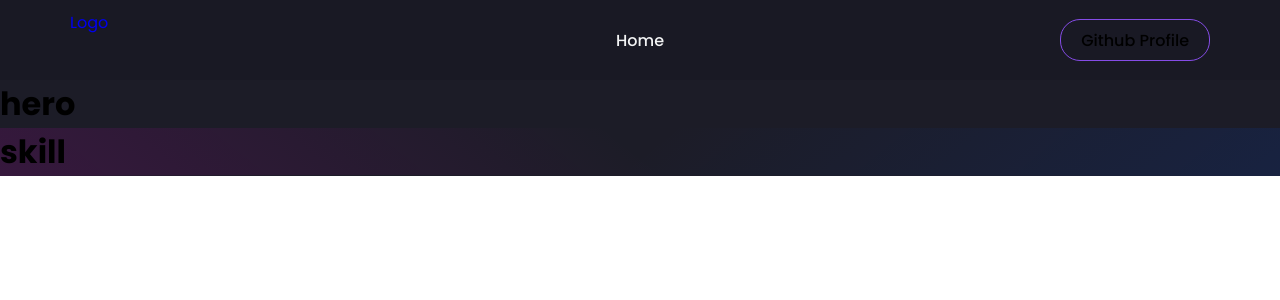
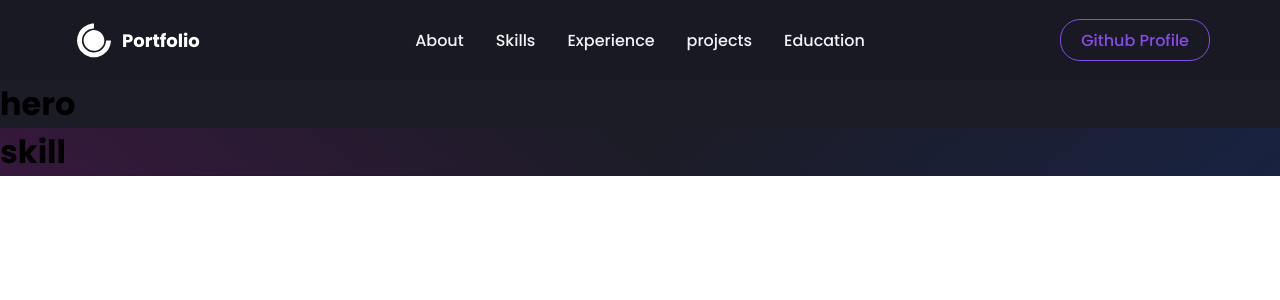
Before and after one commit to Nirosh-Edirisinghe/portfolio, a React (Vite) app: page / in a window 1280 px wide. Shown: the top 300 px of the page. Built offline with nearby package versions, Linux system fonts and the light colour scheme; a web font is replaced by a local one.

Commit message:
Add Navbar style

```diff
--- a/src/Components/Navbar/Navbar.jsx
+++ b/src/Components/Navbar/Navbar.jsx
@@ -1,123 +1,60 @@
 import React from 'react';
-import {Link as LinkR} from 'react-router-dom';
-import styled from 'styled-components';
+import { Nav, NavLink, NavContainer, Span, NavLogo, NavItems, GithubButton, ButtonContainer, MobileIcon, MobileMenu,MobileMenuLink } from './NavbarStyle'
+import { DiCssdeck } from 'react-icons/di';
+import { FaBars } from 'react-icons/fa';
+import { useTheme } from 'styled-components';
+import { useState } from 'react';
 
-const Nav = styled.div`
-  background-color: ${({theme}) => theme.card_light};
-  height:80px;
-   display:flex;
-   justify-content:center;
-   align-items:center;
-   font-size:1rem;
-   position:sticky;
-   top:0;
-   z-index:10;
-   @media screen and (max-width:960px){
-      transition:0.8s all ease;
-   }
-  `;
-const NavContainer = styled.div`
-  display:flex;
-  justify-content:space-between;
-  height:60px;
-  z-index:1;
-  width:100%;
-  padding:0 24px;
-  max-width:1200px;
-  `;
 
-const NavLogo = styled(LinkR)`
-  width:80%;
-  padding : 0 6px;
-  display:flex;
-  jstify-self:flex-start;
-  crsor:pointer;
-  text-decoration:none;
-  algn-items:center;
-  @media screen and (max-width:740px){
-  padding:0 0px;}`;
-
-const MobileIcon = styled.div`
-  display:none;
-  @media screen and (max-width:768px){
-    display:block;
-    position:absolute;
-    top:0;
-    right:0;
-    transform:translate(-100%,60%);
-    font-size:1.5rem;
-    cursor:pointer;
-    color:${({theme})=>theme.text_primary};
-  }`;
-
-const NavItems = styled.ul`
-  display:flex;
-  width:100%;
-  justify-content:center;
-  align-items:center;
-  gap:32px;
-  list-style:none;
-
-  @media screen and (max-width:768px){
-    display:none;
-  }`;
-const NavLink = styled.a`
-  color:${({theme})=>theme.text_primary};
-  font-weight:500;
-  crsor:pointer;
-  text-decoration:none;
-
-  transition:0.2s ease-in-out;
-  &:hover{
-    color:${({theme})=>theme.primary};
-
-  }`;
-
-const ButtonContainer = styled.div`
-  display:flex;
-  align-items:center;
-  justify-content:end;
-  width:80%;
-  height:100%;
-  padding:0 6px;
-  @media screen and (max-width:640px){
-    display:none;
-  }`;
-
-const GithubButton = styled.button`
-background-color: transparent;
-border: 1.8px solid ${({theme})=>theme.primary};
-border-radius:20px;
-display:flex;
-align-items:center;
-justify-content:center;
-padding:0px 20px;
-font-size:1rem;
-font-weight:500;
-cursor:pointer;
-height:70%;
-:hover{
-  background-color:${({theme})=>theme.primary};
-   color:${({theme})=>theme.text_light};
-}
-   @media screen and (max-width:640px){
-   font-size:0.8rem;
-   }
-`;
 const Navbar = () => {
+  const [isOpen, setIsOpen] = React.useState(false);
+  const theme = useTheme();
   return (
     <div>
       <Nav>
          <NavContainer>
-            <NavLogo to="/">Logo</NavLogo>
-            <MobileIcon></MobileIcon>
+            <NavLogo to="/">
+            <a style={{ display: "flex", alignItems: "center", color: "white", marginBottom: '20;', cursor: 'pointer' }}>
+            <DiCssdeck size="3rem" /> <Span>Portfolio</Span>
+          </a>
+            </NavLogo>
+            <MobileIcon><FaBars onClick={() => {
+            setIsOpen(!isOpen)
+            }} />
+          </MobileIcon>
             <NavItems>
-               <NavLink to="/">Home</NavLink>
+               <NavLink href='#about'>About</NavLink>
+               <NavLink href='#skill'>Skills</NavLink>
+               <NavLink href='#experience'>Experience</NavLink>
+               <NavLink href='#projects'>projects</NavLink>
+               <NavLink href='#education'>Education</NavLink>
             </NavItems>
             <ButtonContainer>
                <GithubButton>Github Profile</GithubButton>
             </ButtonContainer>
+            {
+          isOpen &&
+          <MobileMenu isOpen={isOpen}>
+            <MobileMenuLink href="#about" onClick={() => {
+              setIsOpen(!isOpen)
+            }}>About</MobileMenuLink>
+            <MobileMenuLink href='#skills' onClick={() => {
+              setIsOpen(!isOpen)
+            }}>Skills</MobileMenuLink>
+            <MobileMenuLink href='#experience' onClick={() => {
+              setIsOpen(!isOpen)
+            }}>Experience</MobileMenuLink>
+            <MobileMenuLink href='#projects' onClick={() => {
+              setIsOpen(!isOpen)
+            }}>Projects</MobileMenuLink>
+            <MobileMenuLink href='#education' onClick={() => {
+              setIsOpen(!isOpen)
+            }}>Education</MobileMenuLink>
+            <GithubButton style={{padding: '10px 16px',background: `${theme.primary}`, color: 'white',width: 'max-content'}} href='/' target="_blank">Github Profile</GithubButton>
+          </MobileMenu>
+        }
          </NavContainer>
+
       </Nav>
     </div>
   )
--- /dev/null
+++ b/src/Components/Navbar/NavbarStyle.js
@@ -0,0 +1,141 @@
+import {Link as LinkR} from 'react-router-dom';
+import styled from 'styled-components';
+
+export const Nav = styled.div`
+  background-color: ${({theme}) => theme.card_light};
+  height:80px;
+   display:flex;
+   justify-content:center;
+   align-items:center;
+   font-size:1rem;
+   position:sticky;
+   top:0;
+   z-index:10;
+   @media screen and (max-width:960px){
+      transition:0.8s all ease;
+   }
+  `;
+export const NavContainer = styled.div`
+  display:flex;
+  justify-content:space-between;
+  height:60px;
+  z-index:1;
+  width:100%;
+  padding:0 24px;
+  max-width:1200px;
+  `;
+
+export const NavLogo = styled(LinkR)`
+  width:80%;
+  padding : 0 6px;
+  display:flex;
+  jstify-self:flex-start;
+  crsor:pointer;
+  text-decoration:none;
+  algn-items:center;
+  @media screen and (max-width:740px){
+  padding:0 0px;}`;
+
+export const MobileIcon = styled.div`
+  display:none;
+  @media screen and (max-width:640px){
+    display:block;
+    position:absolute;
+    top:0;
+    right:0;
+    transform:translate(-100%,60%);
+    font-size:1.5rem;
+    cursor:pointer;
+    color:${({theme})=>theme.text_primary};
+  }`;
+
+export const NavItems = styled.ul`
+  display:flex;
+  width:100%;
+  justify-content:center;
+  align-items:center;
+  gap:32px;
+  list-style:none;
+
+  @media screen and (max-width:768px){
+    display:none;
+  }`;
+export const NavLink = styled.a`
+  color:${({theme})=>theme.text_primary};
+  font-weight:500;
+  crsor:pointer;
+  text-decoration:none;
+
+  transition:0.2s ease-in-out;
+  &:hover{
+    color:${({theme})=>theme.primary};
+
+  }`;
+
+export const ButtonContainer = styled.div`
+  display:flex;
+  align-items:center;
+  justify-content:end;
+  width:80%;
+  height:100%;
+  padding:0 6px;
+  @media screen and (max-width:640px){
+    display:none;
+  }`;
+
+export const GithubButton = styled.button`
+background-color: transparent;
+color:${({theme})=>theme.primary};
+border: 1.8px solid ${({theme})=>theme.primary};
+border-radius:20px;
+display:flex;
+align-items:center;
+justify-content:center;
+padding:0px 20px;
+font-size:1rem;
+font-weight:500;
+cursor:pointer;
+height:70%;
+&:hover{
+   background-color:${({theme})=>theme.primary};
+   color:${({theme})=>theme.white};
+}
+   @media screen and (max-width:640px){
+   font-size:0.8rem;
+   }
+`;
+export const Span = styled.div`
+    padding: 0 4px;
+    font-weight: bold;
+    font-size: 18px;
+`;
+export const MobileMenu = styled.div`
+    display: flex;
+    flex-direction: column;
+    justify-content: center;
+    gap: 16px;
+    position: absolute;
+    top: 80px;
+    right: 0;
+    width: 100%;
+    padding: 12px 40px 24px 40px;
+    background: ${({ theme }) => theme.card_light+99};
+    transition: all 0.3s ease-in-out;
+    transform: ${({ isOpen }) => (isOpen ? 'translateX(0)' : 'translateX(100%)')};
+    border-radius: 0 0 20px 20px;
+    box-shadow: 0 5px 10px rgba(0, 0, 0, 0.3);
+    opacity: ${({ isOpen }) => (isOpen ? '1' : '0')};
+    z-index: ${({ isOpen }) => (isOpen ? '1' : '-1')};
+
+`
+export const MobileMenuLink = styled(LinkR)`
+  color: ${({ theme }) => theme.text_primary};
+  font-weight: 500;
+  cursor: pointer;
+  transition: all 0.2s ease-in-out;
+  text-decoration: none;
+  :hover {
+    color: ${({ theme }) => theme.primary};
+  }
+
+`;
```
